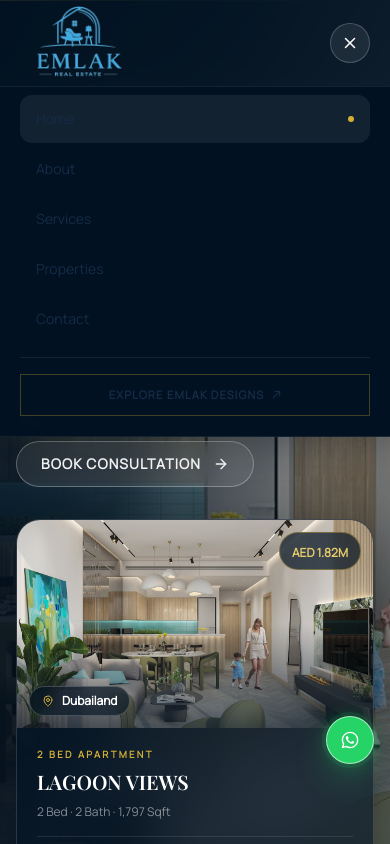
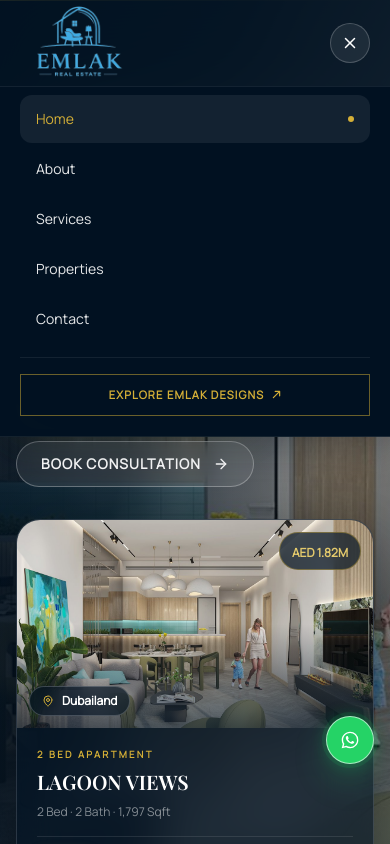
Before and after one commit to Zuvairiya7197/react-next-single-page, a Next.js app: page / in a window 390 px wide. Both pictures are taken after a click on the button 350 px from the left and 42 px from the top of the page. Shown: the top 844 px of the page. Built offline with nearby package versions, Linux system fonts and the light colour scheme.

Commit message:
navbar UI fix for mobile

```diff
--- a/app/globals.css
+++ b/app/globals.css
@@ -47,9 +47,11 @@ body::selection {
   background: rgba(212, 175, 55, 0.28);
 }
 
-a {
-  color: inherit;
-  text-decoration: none;
+@layer base {
+  a {
+    color: inherit;
+    text-decoration: none;
+  }
 }
 
 a[href],
--- a/components/Navbar.tsx
+++ b/components/Navbar.tsx
@@ -242,7 +242,7 @@ export function Navbar() {
                     className={`flex items-center justify-between rounded-xl px-4 py-3.5 text-sm font-medium transition-all duration-200 ${
                       isActive
                         ? 'bg-white/[0.07] text-[#d4af37]'
-                        : 'text-white/55 hover:bg-white/[0.04] hover:text-white/85'
+                        : 'text-white/90 hover:bg-white/[0.04] hover:text-white'
                     }`}
                   >
                     {item.label}
@@ -259,7 +259,7 @@ export function Navbar() {
                   target="_blank"
                   rel="noreferrer"
                   onClick={() => setIsOpen(false)}
-                  className="flex items-center justify-center gap-2 border border-[#d4af37]/30 py-3 text-[0.7rem] font-semibold uppercase tracking-[0.1em] text-[#d4af37]/75 transition-all duration-200 hover:border-[#d4af37]/60 hover:text-[#d4af37]"
+                  className="flex items-center justify-center gap-2 border border-[#d4af37]/50 py-3 text-[0.7rem] font-semibold uppercase tracking-[0.1em] text-[#d4af37] transition-all duration-200 hover:border-[#d4af37]/80 hover:bg-[#d4af37]/[0.07]"
                 >
                   Explore Emlak Designs
                   <svg
```
